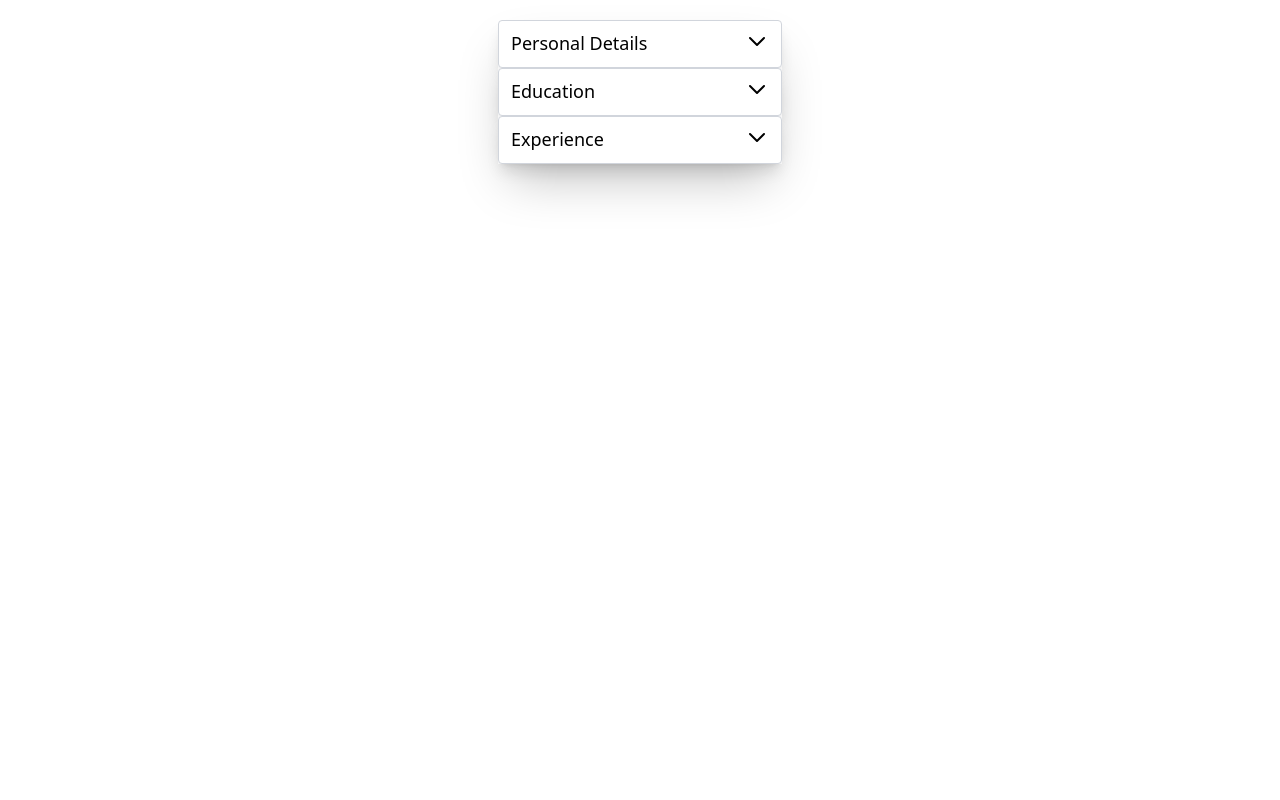
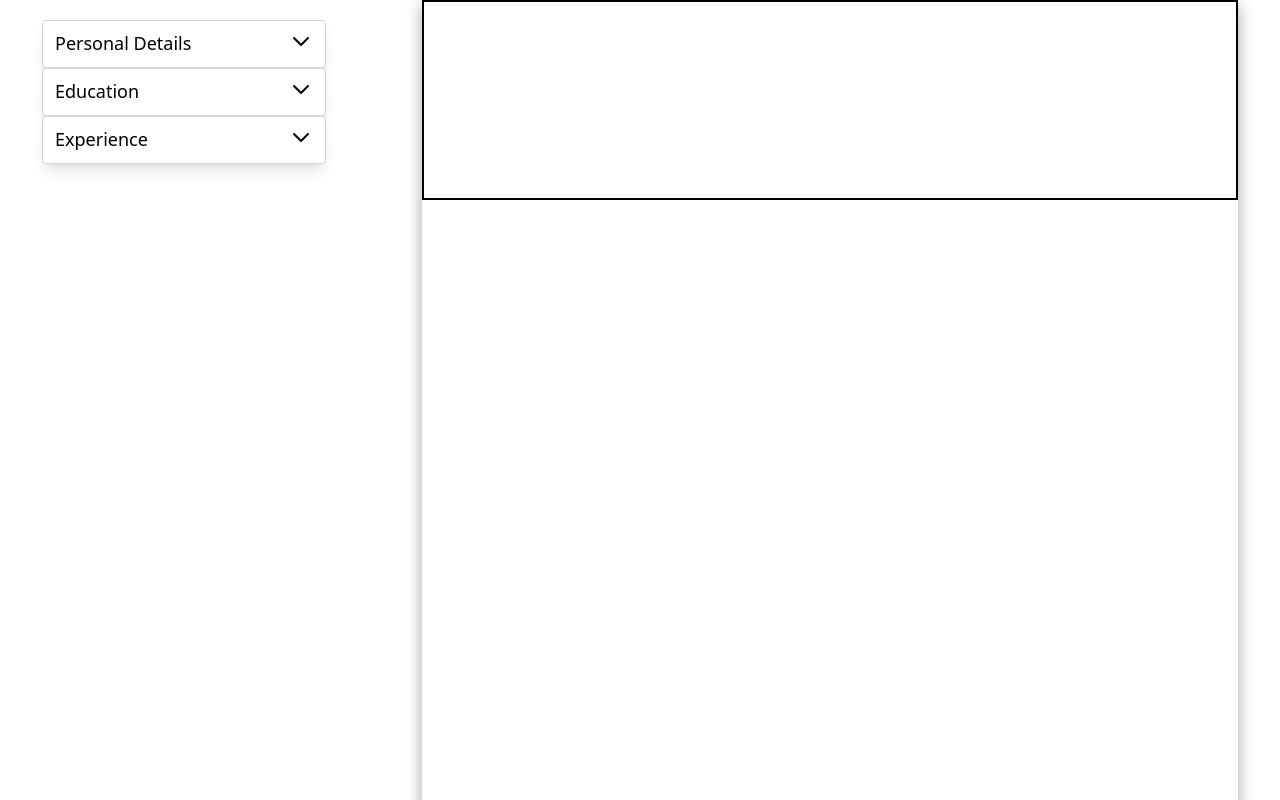
Before and after one commit to Khaspper/odin-CV, a React (Vite) app: page / in a window 1280 px wide. Shown: the top 800 px of the page. Built offline with nearby package versions, Linux system fonts and the light colour scheme.

Commit message:
refactor: connect personal information to header

```diff
--- a/src/App.tsx
+++ b/src/App.tsx
@@ -1,3 +1,4 @@
+import Resume from "./components/resumeComponents/Resume";
 import { useState } from "react";
 import ResumeInputs from "./components/ResumeInputs";
 
@@ -53,6 +54,7 @@ function App() {
           educationList={educationList}
           setEducationList={setEducationList}
         />
+        <Resume personalInformation={personalInformation} />
       </div>
     </>
   );
--- a/src/components/ResumeInputs.tsx
+++ b/src/components/ResumeInputs.tsx
@@ -30,7 +30,7 @@ export default function ResumeInputs({
 }: ResumeInputsProps) {
   return (
     <>
-      <div className="flex flex-col shadow-2xl top-0 mt-5">
+      <div className="flex flex-col top-0 mt-5">
         <DropDownMenu
           title="Personal Details"
           information={personalInformation}
--- a/src/components/resumeComponents/Header.tsx
+++ b/src/components/resumeComponents/Header.tsx
@@ -1,3 +1,17 @@
-export default function Header() {
-  return <></>;
+import type { PersonalInformation } from "../../App";
+
+export default function Header({
+  fullName,
+  email,
+  phoneNumber,
+  address,
+}: PersonalInformation) {
+  return (
+    <div className="border-2 container h-[200px]">
+      <h1 className="">{fullName}</h1>
+      <h1>{email}</h1>
+      <h1>{phoneNumber}</h1>
+      <h1>{address}</h1>
+    </div>
+  );
 }
--- a/src/components/resumeComponents/Resume.tsx
+++ b/src/components/resumeComponents/Resume.tsx
@@ -1,12 +1,17 @@
 import Header from "./Header";
+import type { PersonalInformation } from "../../App";
 
-export default function Resume() {
+interface ResumeProps {
+  personalInformation: PersonalInformation;
+}
+
+export default function Resume({ personalInformation }: ResumeProps) {
   return (
     <div
       className="bg-white w-[8.5in] h-[11in] shadow-2xl"
       style={{ boxShadow: "rgba(0, 0, 0, 0.35) 0px 5px 15px" }}
     >
-      <Header />
+      <Header {...personalInformation} />
     </div>
   );
 }
```
